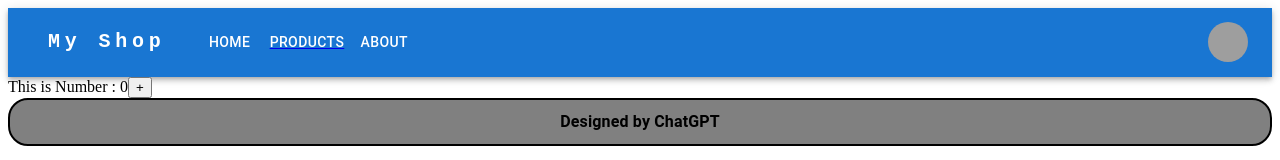
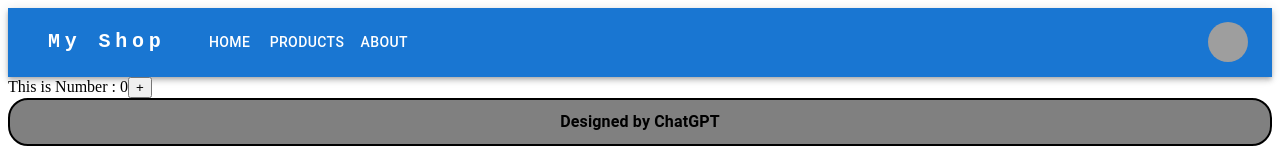
Before and after one commit to vijeth44-pro/Internship-Project, a React (Vite) app in the folder ecom/: page / in a window 1280 px wide. Shown: the top 160 px of the page. Built offline with nearby package versions, Linux system fonts and the light colour scheme; grey boxes are pictures that could not be loaded; some icons are missing.

Commit message:
Removed Link decoration

```diff
--- a/ecom/src/components/Navbar.jsx
+++ b/ecom/src/components/Navbar.jsx
@@ -129,10 +129,10 @@ function ResponsiveAppBar() {
               Home
             </Button>
 
-            <Link to='/products' >
+            <Link to='/products' style={{textDecoration:'none'}}>
             <Button
               onClick={handleCloseNavMenu}
-              sx={{ my: 2, color: "white", display: "block" }}
+              sx={{ my: 2, color: "white", display: "block"}}
             >
               Products
             </Button>
```
